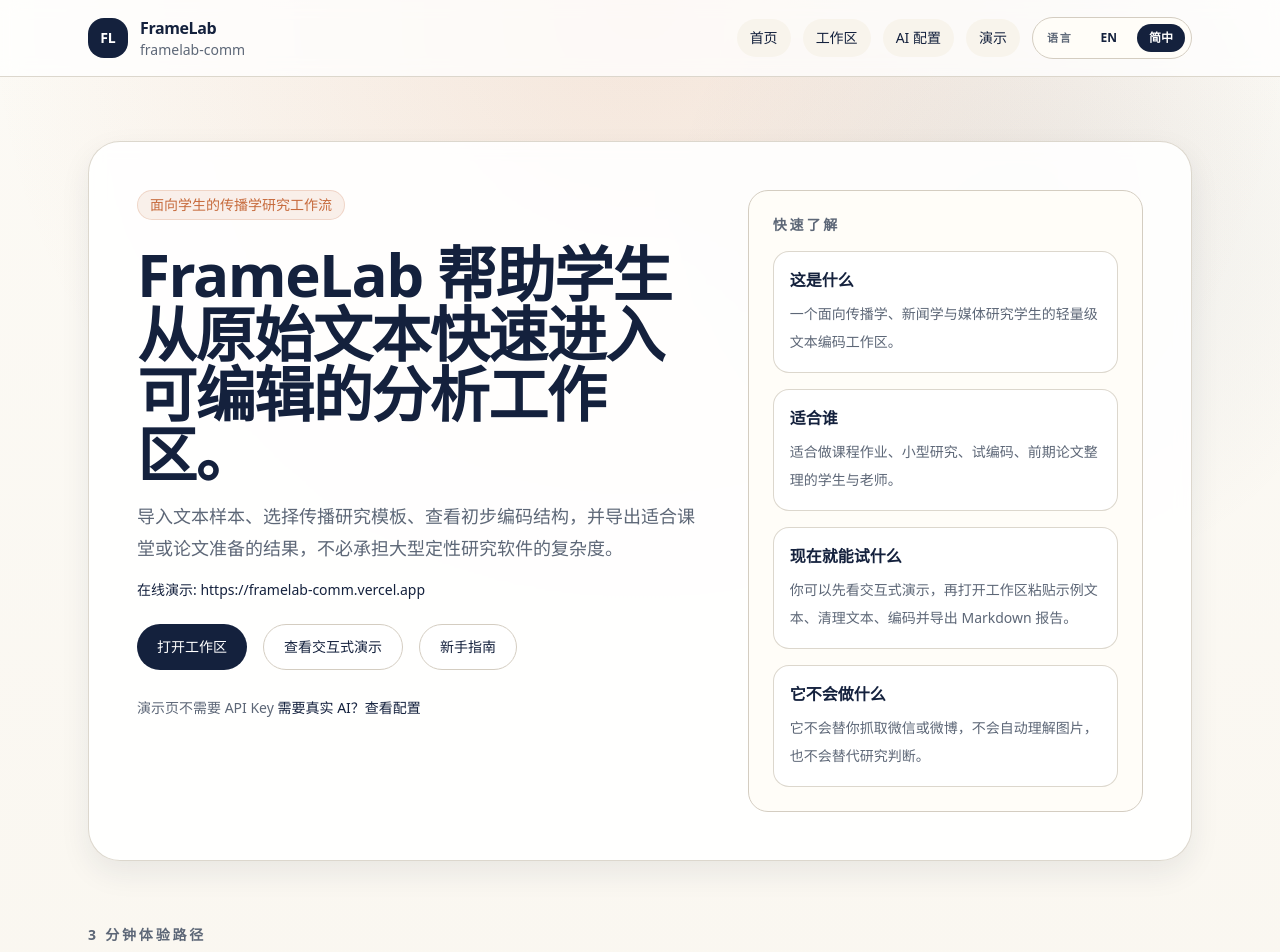
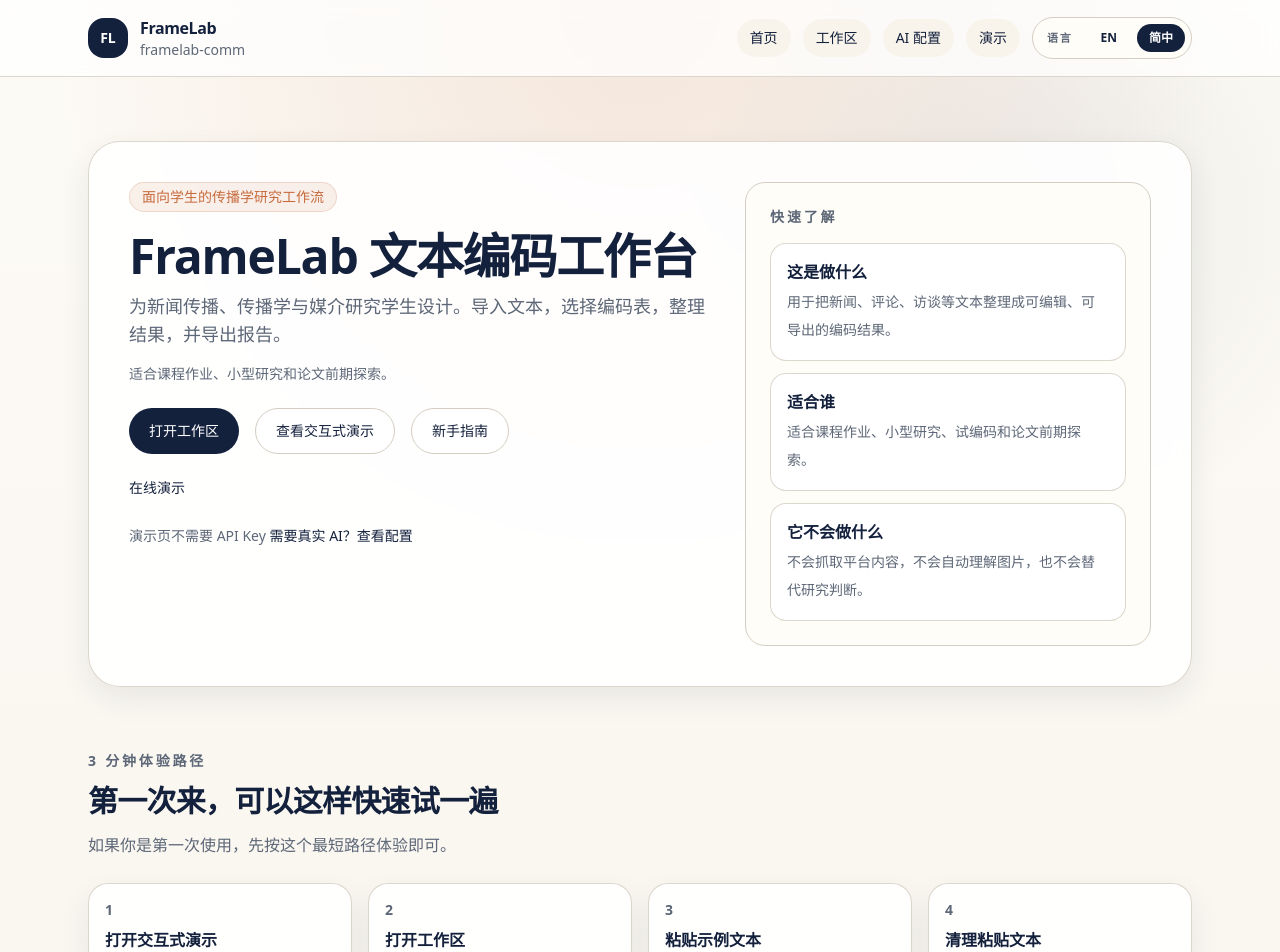
Before and after one commit to yie793379z-prog/framelab-comm, a Next.js app: page / in a window 1280 px wide. Shown: the top 952 px of the page. Built offline with nearby package versions, Linux system fonts and the light colour scheme.

Commit message:
refactor: simplify public homepage copy and neutralize launch wording

```diff
--- a/src/app/page.tsx
+++ b/src/app/page.tsx
@@ -28,10 +28,6 @@
       body: messages.landing.whoItIsForBody
     },
     {
-      title: messages.landing.tryNowTitle,
-      body: messages.landing.tryNowBody
-    },
-    {
       title: messages.landing.notDoTitle,
       body: messages.landing.notDoBody
     }
@@ -40,25 +36,20 @@
   const beginnerGuideUrl = locale === "zh-CN" ? repoGettingStartedZhUrl : repoGettingStartedEnUrl;
 
   return (
-    <PageShell className="space-y-16 py-16">
-      <section className="surface-card grid gap-10 rounded-[2rem] p-8 md:grid-cols-[1.3fr_0.9fr] md:p-12">
-        <div className="space-y-6">
+    <PageShell className="space-y-14 py-14 md:space-y-16 md:py-16">
+      <section className="surface-card grid gap-8 rounded-[2rem] p-8 md:grid-cols-[1.18fr_0.82fr] md:p-10">
+        <div className="space-y-5">
           <div className="inline-flex rounded-full border border-accent/20 bg-accent/10 px-3 py-1 text-sm font-medium text-accent">
             {messages.landing.badge}
           </div>
-          <div className="space-y-4">
-            <h1 className="max-w-3xl text-4xl font-semibold tracking-tight md:text-6xl">
+          <div className="space-y-3">
+            <h1 className="max-w-2xl text-3xl font-semibold tracking-tight md:text-5xl">
               {messages.landing.title}
             </h1>
-            <p className="max-w-2xl text-lg leading-8 text-muted">
+            <p className="max-w-2xl text-base leading-8 text-muted md:text-lg">
               {messages.landing.description}
             </p>
-            <p className="text-sm font-medium text-ink">
-              {messages.landing.onlineDemo}:{" "}
-              <a href={publicDemoUrl} target="_blank" rel="noreferrer" className="underline-offset-4 hover:underline">
-                {publicDemoUrl}
-              </a>
-            </p>
+            <p className="text-sm leading-7 text-muted">{messages.landing.supportLine}</p>
           </div>
           <div className="flex flex-wrap gap-4">
             <Link href="/workspace" className="button-primary">
@@ -71,6 +62,11 @@
               {messages.landing.beginnerGuide}
             </a>
           </div>
+          <div className="space-y-2 text-sm leading-7 text-muted">
+            <a href={publicDemoUrl} target="_blank" rel="noreferrer" className="inline-flex font-medium text-ink underline-offset-4 hover:underline">
+              {messages.landing.onlineDemo}
+            </a>
+          </div>
           <p className="text-sm leading-7 text-muted">
             {messages.landing.demoNoApiKeys}{" "}
             <Link href="/ai-setup" className="font-medium text-ink underline-offset-4 hover:underline">
@@ -79,12 +75,12 @@
           </p>
         </div>
 
-        <div className="surface-panel space-y-4 p-6">
+        <div className="surface-panel space-y-4 p-5 md:p-6">
           <p className="text-sm font-semibold uppercase tracking-[0.2em] text-muted">{messages.landing.orientationTitle}</p>
-          <div className="grid gap-4">
+          <div className="space-y-3">
             {orientationCards.map((card) => (
               <div key={card.title} className="surface-card rounded-2xl p-4 shadow-none">
-                <span className="mb-2 block text-base font-semibold text-ink">{card.title}</span>
+                <span className="mb-1 block text-base font-semibold text-ink">{card.title}</span>
                 <p className="text-sm leading-7 text-muted">{card.body}</p>
               </div>
             ))}
@@ -103,11 +99,11 @@
 
         <ol className="grid gap-4 md:grid-cols-2 xl:grid-cols-4">
           {quickSteps.map((step, index) => (
-            <li key={step} className="surface-card rounded-[1.5rem] p-5">
+            <li key={step} className="surface-card rounded-[1.25rem] p-4">
               <p className="text-sm font-semibold uppercase tracking-[0.18em] text-muted">
                 {index + 1}
               </p>
-              <p className="mt-3 text-base font-semibold text-ink">{step}</p>
+              <p className="mt-2 text-base font-semibold text-ink">{step}</p>
             </li>
           ))}
         </ol>
--- a/src/i18n/dictionary.ts
+++ b/src/i18n/dictionary.ts
@@ -28,9 +28,10 @@
     },
     landing: {
       badge: "Communication research workflow for students",
-      title: "FrameLab helps students move from raw texts to editable analysis workspaces.",
+      title: "FrameLab Coding Workspace",
       description:
-        "Import text samples, choose a communication-oriented template, review initial coding structure, and export classroom-ready outputs without the overhead of a large qualitative suite.",
+        "A lightweight workspace for communication, journalism, and media studies students to code texts, review summaries, and export reports.",
+      supportLine: "Designed for coursework, small research projects, and early thesis exploration.",
       onlineDemo: "Online demo",
       openWorkspace: "Open workspace",
       configureRealAi: "Need real AI? Configure providers",
@@ -38,14 +39,12 @@
       tryGuidedDemo: "Try guided demo",
       demoNoApiKeys: "No API key required for the demo",
       orientationTitle: "Quick orientation",
-      whatItIsTitle: "What it is",
-      whatItIsBody: "A lightweight coding workspace for communication and media studies text analysis.",
+      whatItIsTitle: "What it does",
+      whatItIsBody: "Turn news, comments, interviews, and notes into editable coding results.",
       whoItIsForTitle: "Who it is for",
-      whoItIsForBody: "Best for journalism, communication, and media studies students doing coursework, pilot studies, or early thesis organization.",
-      tryNowTitle: "What you can try now",
-      tryNowBody: "Open the guided demo, paste example text into the workspace, clean it, code it, and export a Markdown report in minutes.",
+      whoItIsForBody: "Useful for coursework, small research projects, pilot coding, and thesis preparation.",
       notDoTitle: "What it does not do",
-      notDoBody: "It does not scrape WeChat or Weibo, does not understand images automatically, and does not replace research judgment.",
+      notDoBody: "It does not scrape platforms, understand images automatically, or replace research judgment.",
       viewTemplates: "View templates",
       flowTitle: "MVP flow",
       flowImportTitle: "1. Import text samples",
@@ -62,8 +61,7 @@
         "The initial scaffold includes templates for framing, social media coding, interview pre-coding, and crisis communication scanning.",
       quickStartEyebrow: "3-minute try path",
       quickStartTitle: "Try FrameLab in about three minutes",
-      quickStartDescription:
-        "This is the shortest beginner path for a first visit from a social post or shared link.",
+      quickStartDescription: "For first-time visitors, this is the shortest path through the product.",
       quickStep1: "Open guided demo",
       quickStep2: "Open workspace",
       quickStep3: "Paste example text",
@@ -474,9 +472,10 @@
     },
     landing: {
       badge: "面向学生的传播学研究工作流",
-      title: "FrameLab 帮助学生从原始文本快速进入可编辑的分析工作区。",
+      title: "FrameLab 文本编码工作台",
       description:
-        "导入文本样本、选择传播研究模板、查看初步编码结构，并导出适合课堂或论文准备的结果，不必承担大型定性研究软件的复杂度。",
+        "为新闻传播、传播学与媒介研究学生设计。导入文本，选择编码表，整理结果，并导出报告。",
+      supportLine: "适合课程作业、小型研究和论文前期探索。",
       onlineDemo: "在线演示",
       openWorkspace: "打开工作区",
       configureRealAi: "需要真实 AI？查看配置",
@@ -484,14 +483,12 @@
       tryGuidedDemo: "查看交互式演示",
       demoNoApiKeys: "演示页不需要 API Key",
       orientationTitle: "快速了解",
-      whatItIsTitle: "这是什么",
-      whatItIsBody: "一个面向传播学、新闻学与媒体研究学生的轻量级文本编码工作区。",
+      whatItIsTitle: "这是做什么",
+      whatItIsBody: "用于把新闻、评论、访谈等文本整理成可编辑、可导出的编码结果。",
       whoItIsForTitle: "适合谁",
-      whoItIsForBody: "适合做课程作业、小型研究、试编码、前期论文整理的学生与老师。",
-      tryNowTitle: "现在就能试什么",
-      tryNowBody: "你可以先看交互式演示，再打开工作区粘贴示例文本、清理文本、编码并导出 Markdown 报告。",
+      whoItIsForBody: "适合课程作业、小型研究、试编码和论文前期探索。",
       notDoTitle: "它不会做什么",
-      notDoBody: "它不会替你抓取微信或微博，不会自动理解图片，也不会替代研究判断。",
+      notDoBody: "不会抓取平台内容，不会自动理解图片，也不会替代研究判断。",
       viewTemplates: "查看模板",
       flowTitle: "MVP 流程",
       flowImportTitle: "1. 导入文本样本",
@@ -507,7 +504,7 @@
       templatesDescription: "当前脚手架内置新闻框架分析、社交媒体内容分析、访谈预编码和危机传播扫描四种模板。",
       quickStartEyebrow: "3 分钟体验路径",
       quickStartTitle: "第一次来，可以这样快速试一遍",
-      quickStartDescription: "如果你是从小红书或社交分享链接点进来的，先按这个最短路径体验即可。",
+      quickStartDescription: "如果你是第一次使用，先按这个最短路径体验即可。",
       quickStep1: "打开交互式演示",
       quickStep2: "打开工作区",
       quickStep3: "粘贴示例文本",
```
Also changed, not shown: 2 other files (tests, documents, lock files or other folders).
